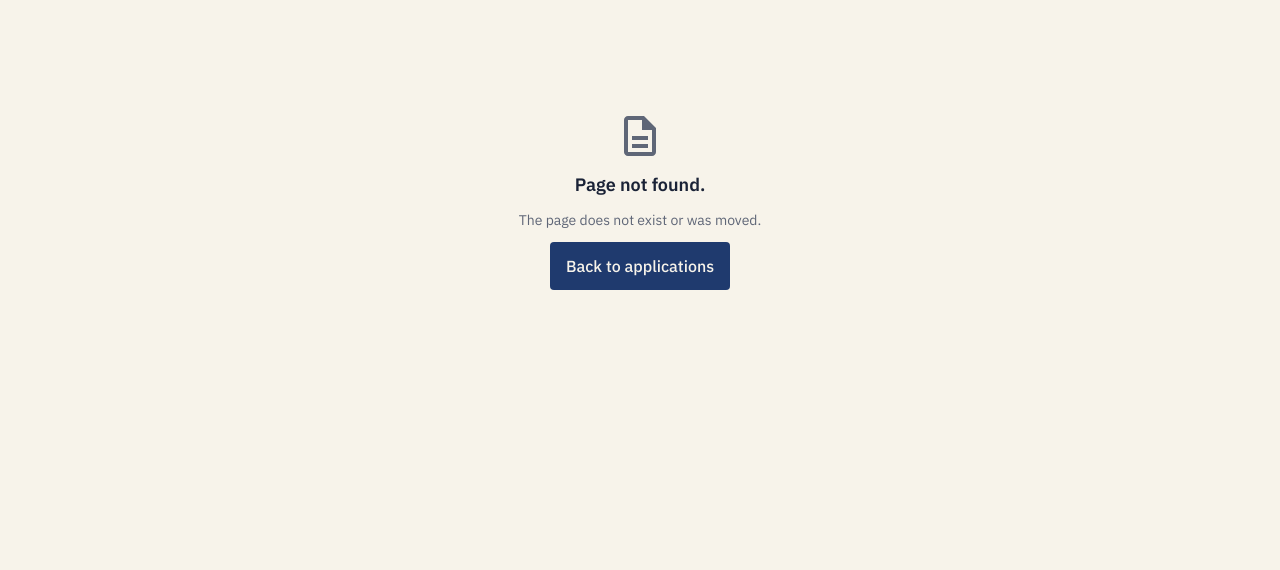
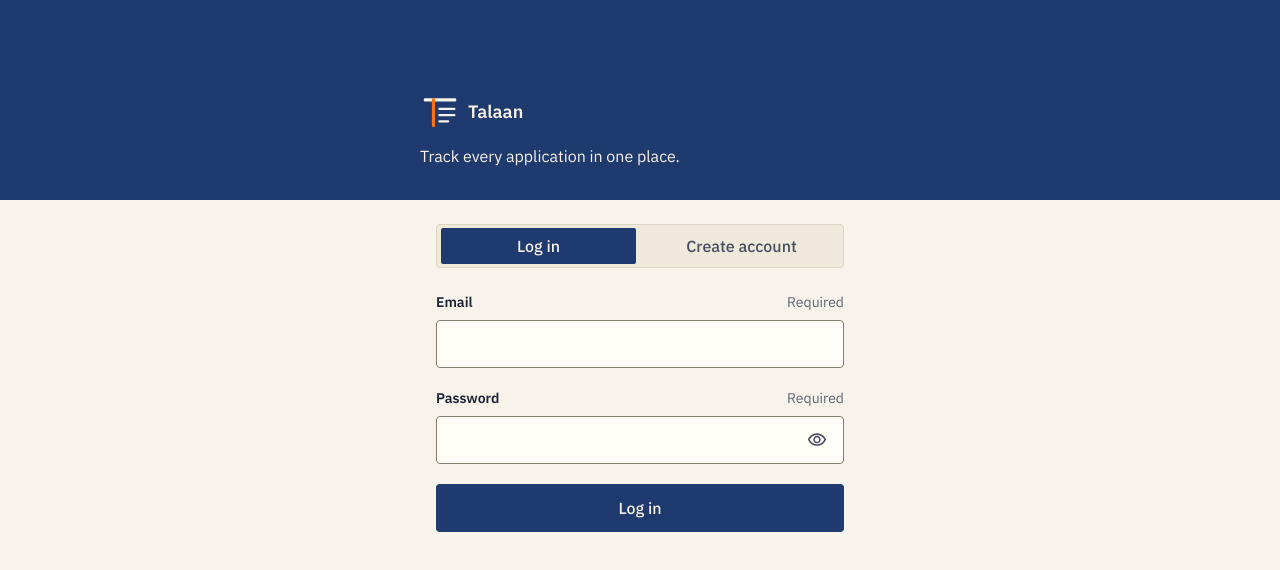
Before and after one commit to pcmnepomuceno/Talaan, a Next.js app in the folder frontend/: page /login in a window 1280 px wide. Before the commit this address had no page. Shown: the top 570 px of the page. Built offline with nearby package versions, Linux system fonts and the light colour scheme.

Commit message:
feat(frontend): login screen (unwired); invite code first

```diff
--- /dev/null
+++ b/frontend/src/app/login/login-form.tsx
@@ -0,0 +1,101 @@
+"use client";
+
+import { useEffect, useRef, useState } from "react";
+import { Button } from "@/components/button";
+import { PasswordField, TextField } from "@/components/fields";
+import { Wordmark } from "@/components/logo";
+import { SegmentedControl } from "@/components/segmented-control";
+
+type Mode = "login" | "signup";
+const modes = [
+  { value: "login", label: "Log in" },
+  { value: "signup", label: "Create account" },
+] as const;
+
+// DESIGN 8.1 (field order per DECISIONS 2026-11-02). Not wired in F3: a valid form does nothing.
+// F4 replaces the empty submit branch with the API call.
+const fields: Record<Mode, { name: string; message: string }[]> = {
+  login: [
+    { name: "email", message: "Enter your email." },
+    { name: "password", message: "Enter your password." },
+  ],
+  signup: [
+    { name: "invite_code", message: "Enter your invite code." },
+    { name: "account_name", message: "Enter your account name." },
+    { name: "email", message: "Enter your email." },
+    { name: "password", message: "Enter a password." },
+  ],
+};
+
+export function LoginForm() {
+  const [mode, setMode] = useState<Mode>("login");
+  const [errors, setErrors] = useState<Record<string, string>>({});
+  const [attempt, setAttempt] = useState(0);
+  const form = useRef<HTMLFormElement>(null);
+
+  // Focus the first invalid field after the error state has rendered.
+  useEffect(() => {
+    if (attempt) form.current?.querySelector<HTMLElement>('[aria-invalid="true"]')?.focus();
+  }, [attempt]);
+
+  function onSubmit(e: React.FormEvent<HTMLFormElement>) {
+    e.preventDefault();
+    const data = new FormData(e.currentTarget);
+    const next: Record<string, string> = {};
+    for (const f of fields[mode]) if (!String(data.get(f.name) ?? "").trim()) next[f.name] = f.message;
+    setErrors(next);
+    setAttempt((n) => n + 1);
+  }
+
+  const err = (n: string) => errors[n];
+  return (
+    <>
+      <a
+        href="#content"
+        className="sr-only focus:not-sr-only focus:fixed focus:top-2 focus:left-2 focus:z-50 focus:rounded-sm focus:bg-surface-card focus:px-4 focus:py-3 focus:text-text-primary"
+      >
+        Skip to content
+      </a>
+      <header className="bg-bar-bg px-4 pt-[env(safe-area-inset-top)] text-bar-text">
+        <div className="mx-auto flex h-[200px] max-w-[440px] flex-col justify-end gap-3 pb-8">
+          <Wordmark variant="on-ink" size={40} />
+          <p className="text-body">Track every application in one place.</p>
+        </div>
+      </header>
+      <main id="content" tabIndex={-1} className="mx-auto max-w-[440px] px-4 pt-6 pb-12 outline-none">
+        <h1 className="sr-only">{mode === "login" ? "Log in" : "Create account"}</h1>
+        <SegmentedControl
+          label="Account"
+          hideLabel
+          options={modes}
+          value={mode}
+          onChange={(m) => {
+            setMode(m);
+            setErrors({});
+            setAttempt(0);
+          }}
+        />
+        <form key={mode} ref={form} noValidate onSubmit={onSubmit} className="mt-6 flex flex-col gap-5">
+          {mode === "signup" && (
+            <>
+              <TextField label="Invite code" name="invite_code" required autoComplete="off" error={err("invite_code")} />
+              <TextField label="Account name" name="account_name" required autoComplete="name" error={err("account_name")} />
+            </>
+          )}
+          <TextField label="Email" name="email" type="email" required autoComplete="email" error={err("email")} />
+          <PasswordField
+            label="Password"
+            name="password"
+            required
+            autoComplete={mode === "login" ? "current-password" : "new-password"}
+            error={err("password")}
+          />
+          {mode === "signup" && <p className="text-body text-text-secondary">Access is by invitation for now.</p>}
+          <Button type="submit" className="w-full">
+            {mode === "login" ? "Log in" : "Create account"}
+          </Button>
+        </form>
+      </main>
+    </>
+  );
+}
--- /dev/null
+++ b/frontend/src/app/login/page.tsx
@@ -0,0 +1,8 @@
+import type { Metadata } from "next";
+import { LoginForm } from "./login-form";
+
+export const metadata: Metadata = { title: "Log in" };
+
+export default function Page() {
+  return <LoginForm />;
+}
```
Also changed, not shown: frontend/vitest.config.mts, 3 other files (tests, documents, lock files or other folders).
